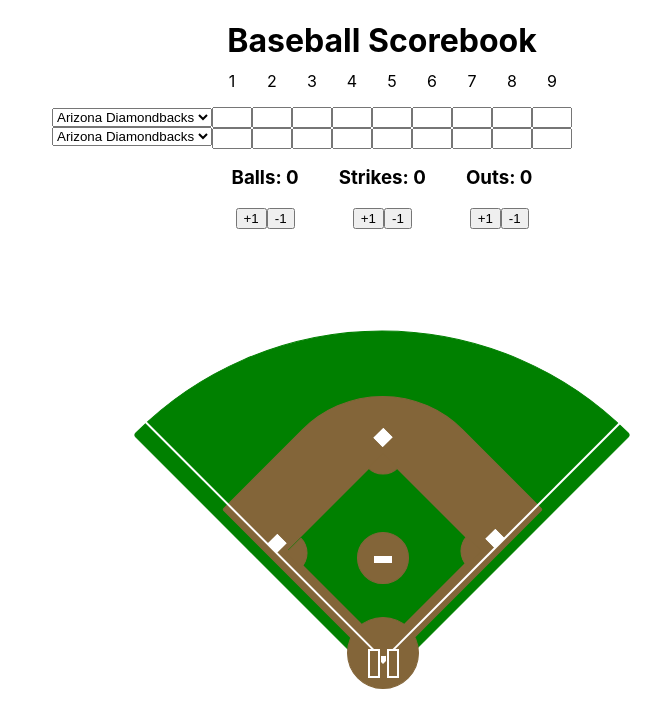
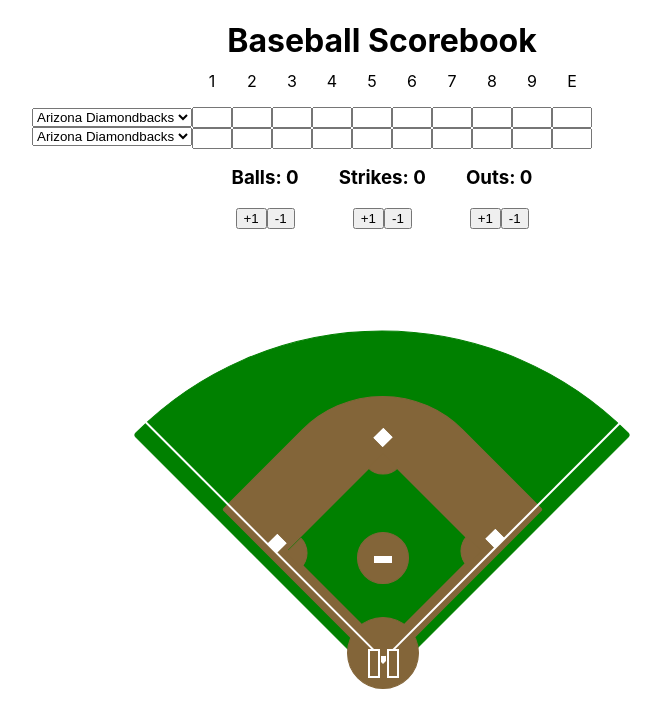
Before and after one commit to caseymacleod22/react-baseball-scorebook, a React (Create React App) app: page / in a window 1280 px wide. Shown: the top 728 px of the page, without its empty margins (258-919 px from the left). Built offline with nearby package versions, Linux system fonts and the light colour scheme.

Commit message:
fits errors on scoreboard

```diff
--- a/src/App.js
+++ b/src/App.js
@@ -12,6 +12,7 @@ import SixthInning from './components/SixthInning/SixthInning'
 import SeventhInning from './components/SeventhInning/SeventhInning'
 import EigthInning from './components/EigthInning/EightInning'
 import NinthInning from './components/NinthInning/NinthInning'
+import Errors from './components/Errors/Errors'
 import Field from './components/Field/Field'
 import Teams from './components/Teams/Teams'
 
@@ -30,6 +31,7 @@ function App() {
           <SeventhInning />
           <EigthInning />
           <NinthInning />
+          <Errors />
       </div>
         <div className='outscontainer'>
           <div className='outsandcount'>
--- a/src/components/Errors/Errors.js
+++ b/src/components/Errors/Errors.js
@@ -1,7 +1,9 @@
 function Errors () {
     return(
-        <div>
-
+        <div className='scoreboard'>
+            <p>E</p>
+            <input type="number" />
+            <input type="number" />
         </div>
     )
 }
```
